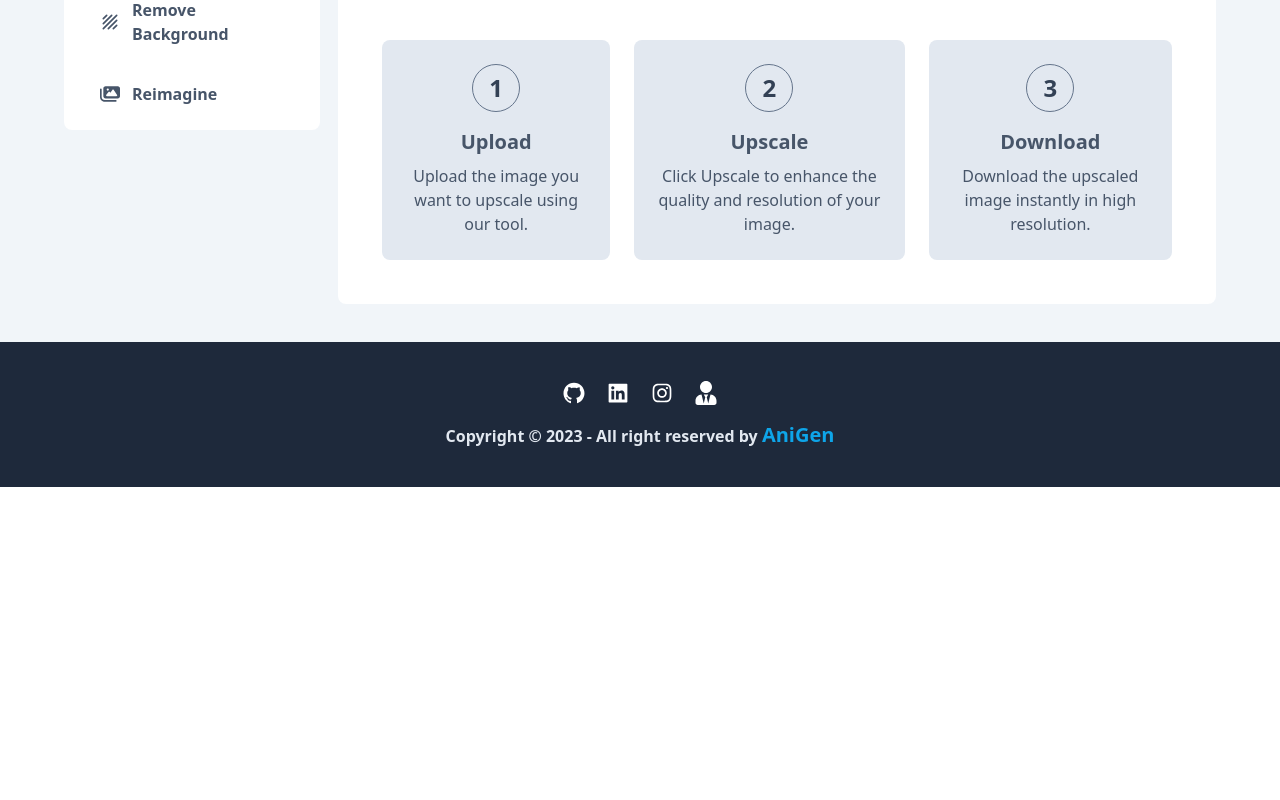
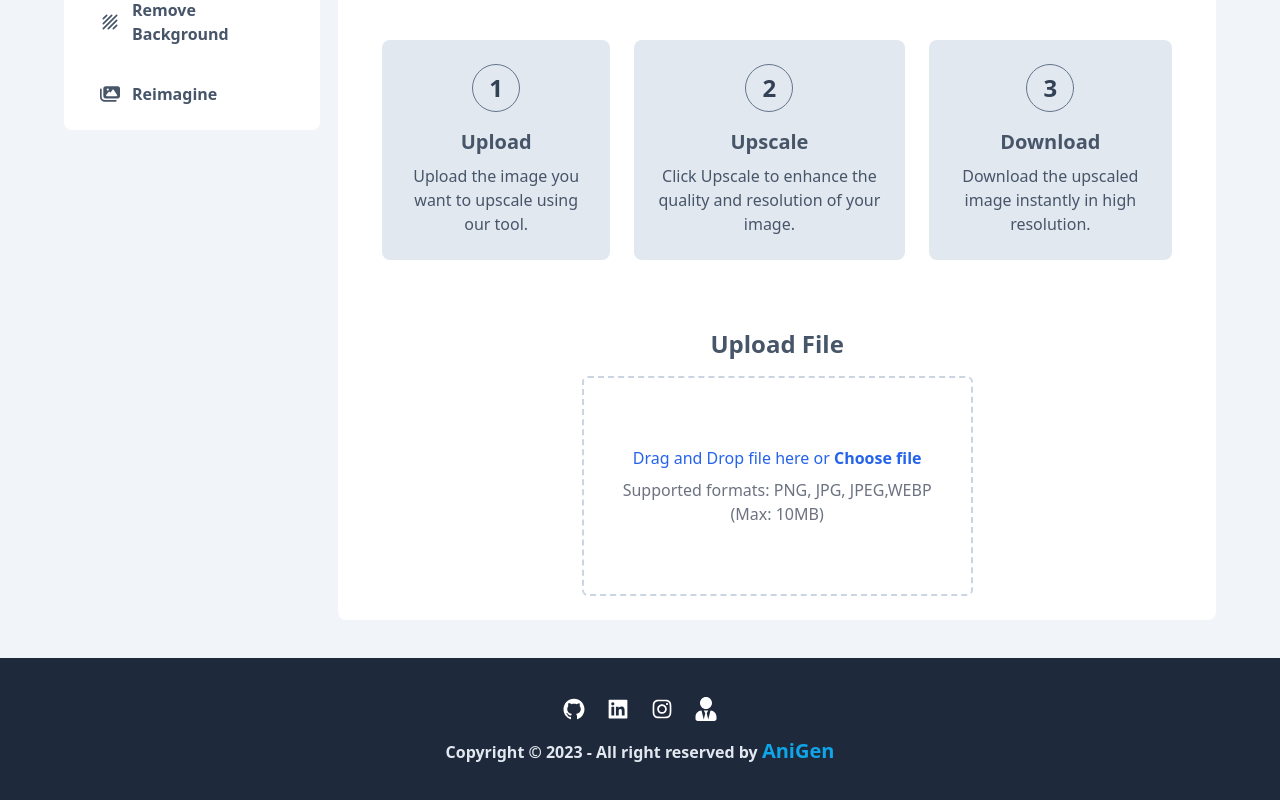
Before and after one commit to rabiulahsan/anime-generator-client, a React (Vite) app: page /tools/upscale in a window 1280 px wide. Shown: the part 418-1218 px from the top of the page. Before the commit the page ends 905 px from the top, so only its background shows below. Built offline with nearby package versions, Linux system fonts and the light colour scheme; no server answers.

Commit message:
design the file up load button

```diff
--- a/src/pages/ToolsPage/Upscaling.jsx
+++ b/src/pages/ToolsPage/Upscaling.jsx
@@ -1,6 +1,11 @@
+import { useState } from "react";
 import StepsCard from "../../Shared/StepsCard/StepsCard";
 
 const Upscaling = () => {
+  // const [photo, setPhoto] = useState(null);
+  // const [preview, setPreview] = useState(null); // For image preview
+  // const [loading, setLoading] = useState(false);
+
   const stepCards = [
     {
       id: 1,
@@ -18,6 +23,41 @@ const Upscaling = () => {
       title: "Download",
     },
   ];
+
+  const [file, setFile] = useState(null);
+  // const [uploadProgress, setUploadProgress] = useState(0);
+  const [uploadedFile, setUploadedFile] = useState(null);
+
+  const handleFileChange = (e) => {
+    const file = e.target.files[0];
+    setFile(file);
+  };
+
+  const handleUpload = () => {
+    // Simulate upload
+    setTimeout(() => {
+      setUploadedFile(URL.createObjectURL(file)); // Preview the uploaded file
+    }, 1000);
+  };
+
+  // // Handle file change and set preview
+  // const handleFileChange = (event) => {
+  //   const file = event.target.files[0];
+  //   if (file && file.size <= 10 * 1024 * 1024) {
+  //     setPhoto(file);
+
+  //     // Preview the image before upload using FileReader
+  //     const reader = new FileReader();
+  //     reader.onloadend = () => {
+  //       setPreview(reader.result); // Set the base64 URL for preview
+  //     };
+  //     reader.readAsDataURL(file); // Convert file to base64 format for display
+  //   } else {
+  //     alert("File size exceeds 10MB or file type is not supported.");
+
+  //     //todo a sweet alert
+  //   }
+  // };
 
   return (
     <>
@@ -39,6 +79,66 @@ const Upscaling = () => {
           ))}
         </div>
       </div>
+
+      {/* for handlng images and upscaling and display them  */}
+      <div className="">
+        <div className=" p-6 rounded-lg  w-[50%]  mx-auto">
+          <h2 className="text-2xl font-bold text-center text-slate-600 mb-4">
+            Upload File
+          </h2>
+          <div className="border-dashed border-2 border-slate-300 rounded-md p-6 text-center h-[220px] flex justify-center items-center">
+            <div className="">
+              <input
+                type="file"
+                onChange={handleFileChange}
+                className="hidden"
+                id="file-upload"
+                accept="image/*"
+              />
+              <label
+                htmlFor="file-upload"
+                className="cursor-pointer text-blue-600 hover:underline"
+              >
+                Drag and Drop file here or{" "}
+                <span className="font-bold">Choose file</span>
+              </label>
+              <p className="text-gray-500 mt-2">
+                Supported formats: PNG, JPG, JPEG,WEBP (Max: 10MB)
+              </p>
+            </div>
+          </div>
+
+          {file && (
+            <div className="my-5 mx-auto  text-center">
+              <p className="text-sm text-slate-600 mb-5">
+                Selected file: <span className="font-bold">{file.name}</span>
+              </p>
+
+              <button
+                onClick={handleUpload}
+                className=" bg-slate-600 font-semibold text-slate-100 px-4 py-2 rounded-md  mx-auto hover:bg-slate-700"
+              >
+                Upload & Upscale
+              </button>
+            </div>
+          )}
+
+          {/* displaying the output file  */}
+          {uploadedFile && (
+            <div className="mt-4 text-center">
+              <h3 className="text-md font-semibold">
+                Upload Image for Upscaling
+              </h3>
+              <img
+                src={uploadedFile}
+                alt="Uploaded"
+                className="mt-2 w-full h-auto object-cover rounded-md"
+              />
+              <p className="text-gray-600 mt-2">{file.name}</p>
+            </div>
+          )}
+        </div>
+      </div>
     </>
   );
 };
```
